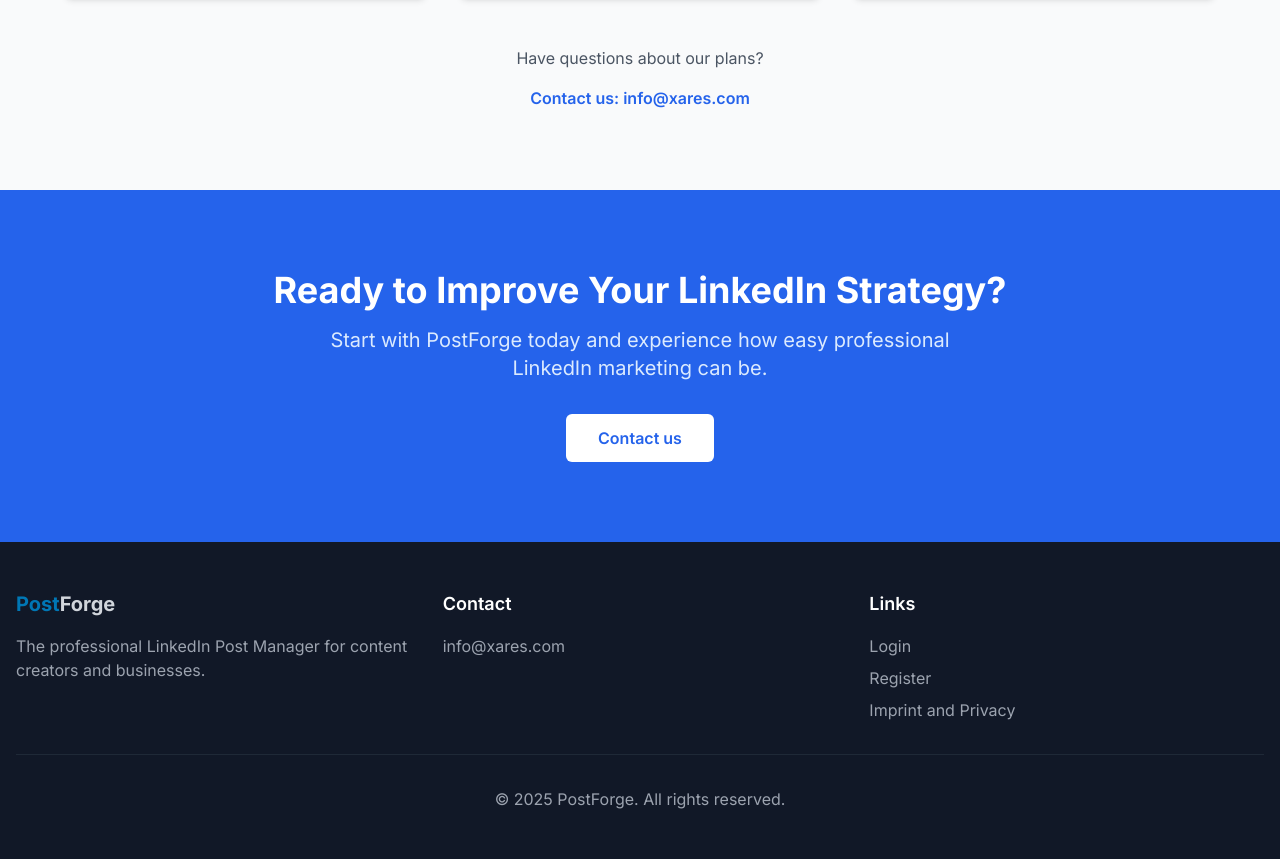
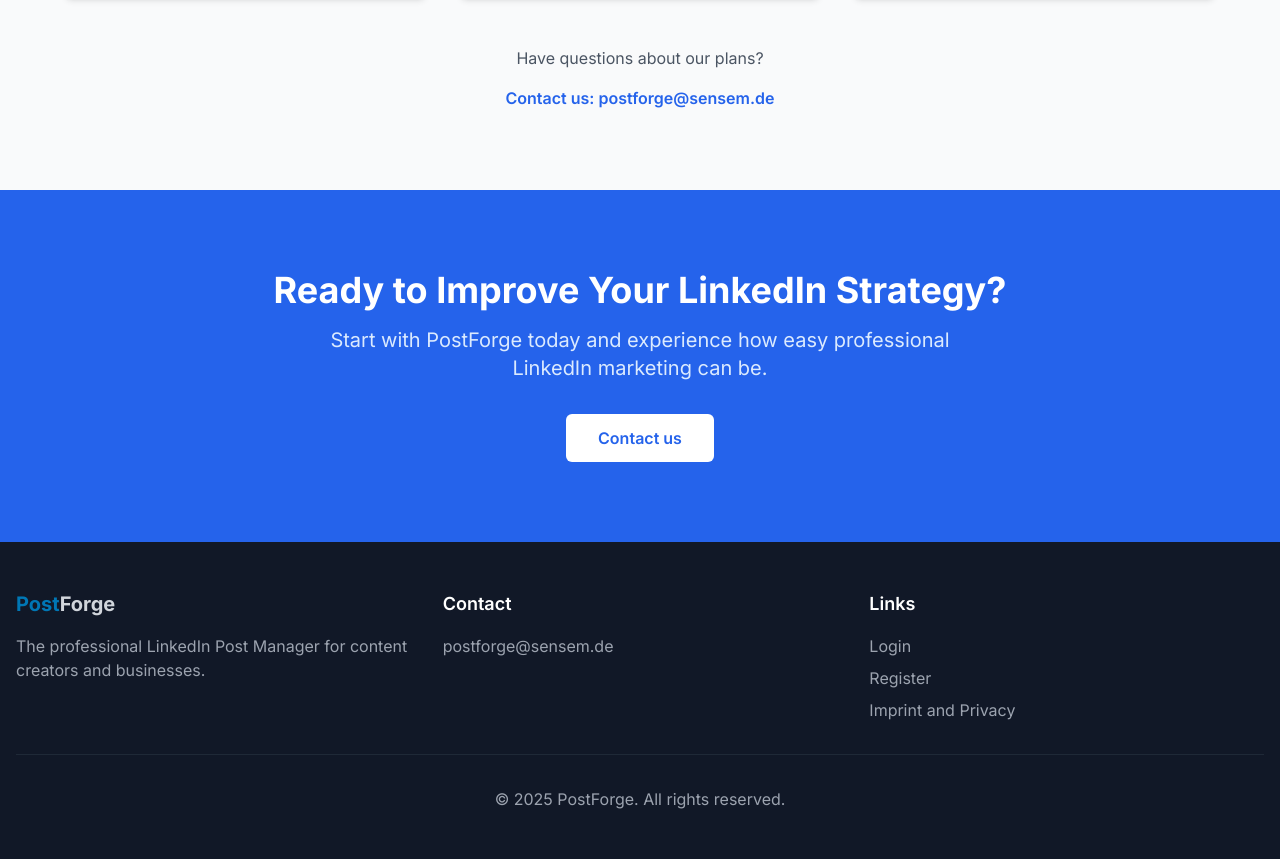
Before and after one commit to DG1001/PostForge, a Flask app: page / in a window 1280 px wide. Shown: the part 2115-2974 px from the top of the page. Run offline with Flask 3, Linux system fonts and the light colour scheme; some libraries are stand-ins or nearby versions.

Commit message:
fix(landing): update contact email to postforge@sensem.de
Updated all instances of the email address in the landing page template and related translations to reflect the new contact email. This change ensures that inquiries regarding the PostForge plans are directed to the correct address, enhancing communication with potential customers.

```diff
--- a/app/templates/main/landing.html
+++ b/app/templates/main/landing.html
@@ -251,7 +251,7 @@
                         </div>
                     </div>
 
-                    <a href="mailto:info@xares.com?subject=PostForge Basic Plan - Interesse" class="btn-primary w-full">
+                    <a href="mailto:postforge@sensem.de?subject=PostForge Basic Plan - Interesse" class="btn-primary w-full">
                         {{ _('Get started') }}
                     </a>
                 </div>
@@ -320,7 +320,7 @@
                         </div>
                     </div>
 
-                    <a href="mailto:info@xares.com?subject=PostForge AI Plan - Interesse" class="btn-primary w-full">
+                    <a href="mailto:postforge@sensem.de?subject=PostForge AI Plan - Interesse" class="btn-primary w-full">
                         {{ _('Get started') }}
                     </a>
 
@@ -336,8 +336,8 @@
                 <p class="text-gray-600 mb-4">
                     {{ _('Have questions about our plans?') }}
                 </p>
-                <a href="mailto:info@xares.com?subject=PostForge - Fragen zu Plänen" class="text-blue-600 hover:text-blue-800 font-semibold">
-                    {{ _('Contact us: info@xares.com') }}
+                <a href="mailto:postforge@sensem.de?subject=PostForge - Fragen zu Plänen" class="text-blue-600 hover:text-blue-800 font-semibold">
+                    {{ _('Contact us: postforge@sensem.de') }}
                 </a>
             </div>
         </div>
@@ -353,7 +353,7 @@
                 {{ _('Start with PostForge today and experience how easy professional LinkedIn marketing can be.') }}
             </p>
             <div class="flex justify-center">
-                <a href="mailto:info@xares.com?subject=PostForge - Interest" class="bg-white text-blue-600 hover:bg-gray-100 px-8 py-3 rounded-md font-semibold">
+                <a href="mailto:postforge@sensem.de?subject=PostForge - Interest" class="bg-white text-blue-600 hover:bg-gray-100 px-8 py-3 rounded-md font-semibold">
                     {{ _('Contact us') }}
                 </a>
             </div>
@@ -375,8 +375,8 @@
                 <div>
                     <h4 class="text-lg font-semibold mb-4">{{ _('Contact') }}</h4>
                     <div class="space-y-2">
-                        <a href="mailto:info@xares.com" class="text-gray-400 hover:text-white">
-                            info@xares.com
+                        <a href="mailto:postforge@sensem.de" class="text-gray-400 hover:text-white">
+                            postforge@sensem.de
                         </a>
                     </div>
                 </div>
```
Also changed, not shown: app/translations/de/LC_MESSAGES/messages.po, 1 other file.
